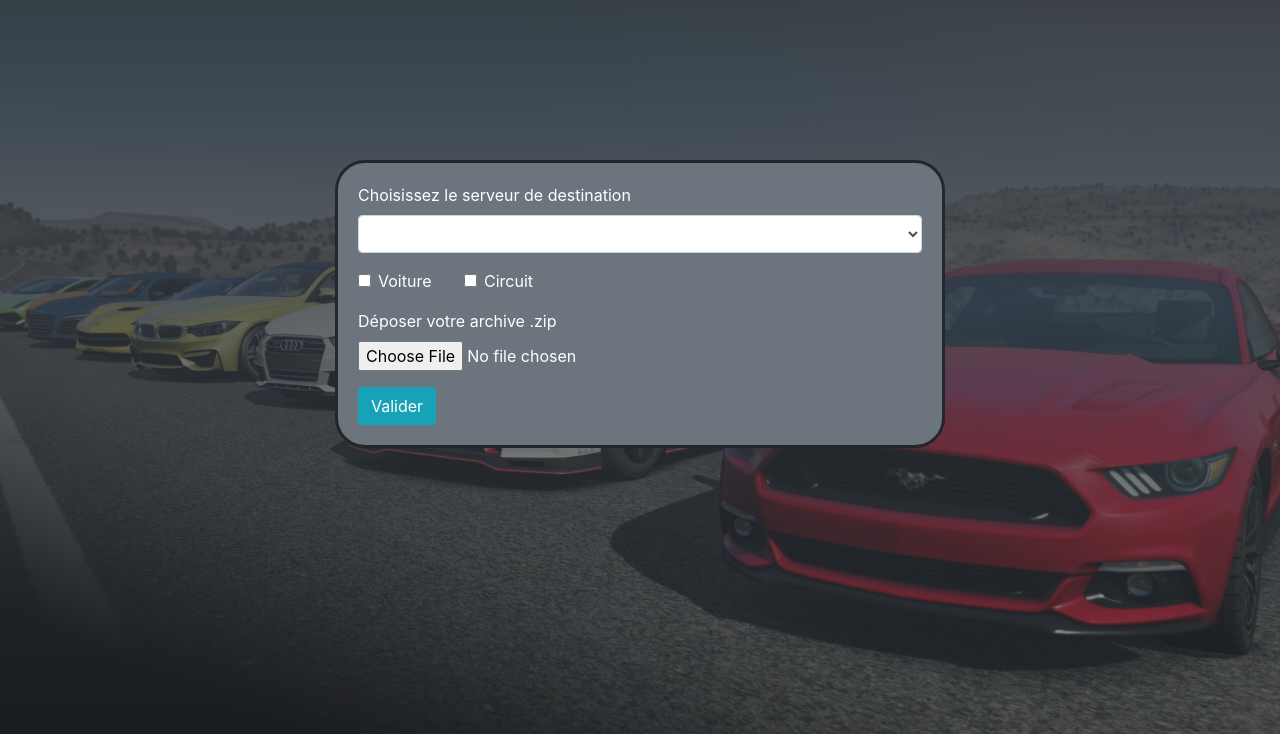
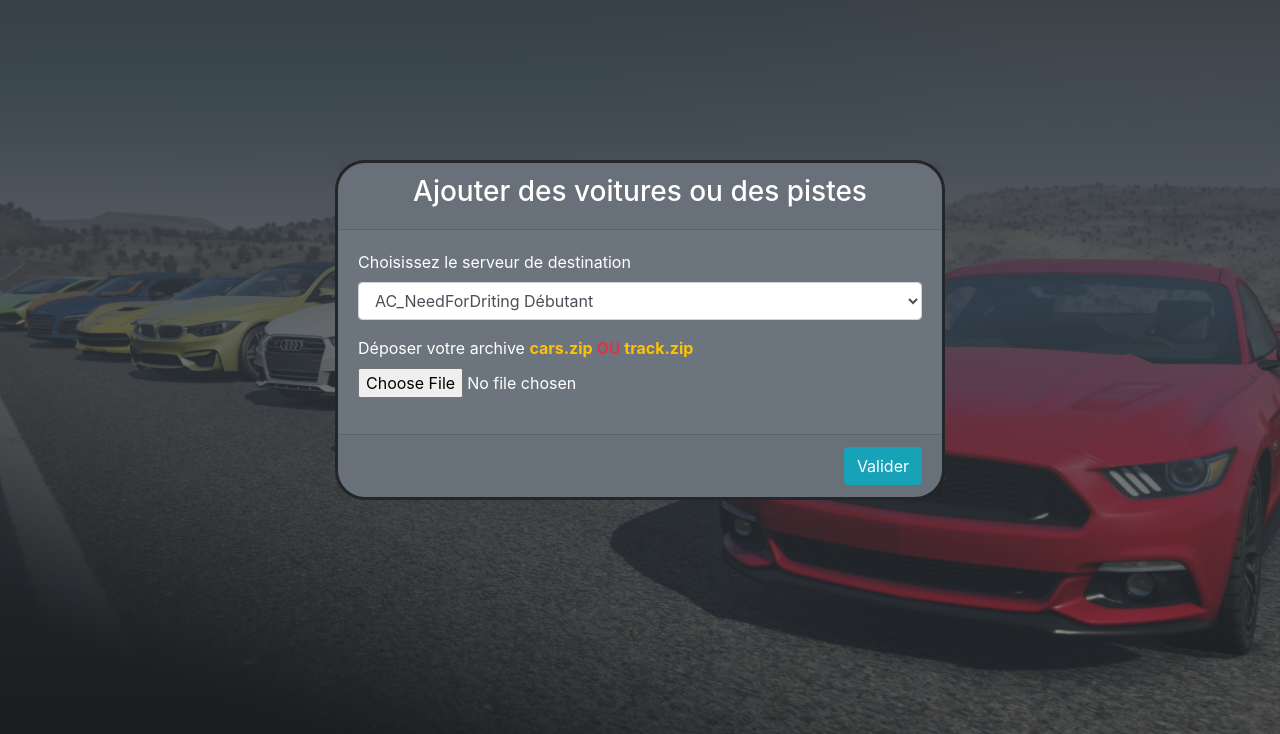
Before and after one commit to riderflo85/NeedForDrifting, a Django app: page /manage_server/upload/ in a window 1280 px wide. Shown: the part 66-800 px from the top of the page. Run offline with Django 3.2, Linux system fonts and the light colour scheme; a user stored in the database is signed in; data comes from the database, SQL or seed files in the repository; both versions use the stored data as it was after the commit; some libraries are stand-ins or nearby versions.

Commit message:
Add formulaire for upload files on the server

```diff
--- /dev/null
+++ b/acserver/listing_server.py
@@ -0,0 +1,10 @@
+from .models import Server
+
+
+def list_all_servers():
+    servers = []
+
+    for serv in Server.objects.all():
+        servers.append((serv.pk, serv.name))
+
+    return servers
--- a/acserver/templates/acserver/base.html
+++ b/acserver/templates/acserver/base.html
@@ -39,10 +39,10 @@
         </button>
 
         <div class="collapse navbar-collapse" id="navbarSupportedContent">
+            {% if user.is_authenticated %}
             <ul class="navbar-nav mr-auto">
-            {% if user.is_authenticated %}
                 <li class="nav-item">
-                    <a class="nav-link" href="#">Upload <i class="fas fa-upload"></i></a>
+                    <a class="nav-link" href="{% url 'manageserver:upload' %}">Upload <i class="fas fa-upload"></i></a>
                 </li>
                 <li class="nav-item">
                     <a class="nav-link" href="{% url 'manageserver:manager' %}">Gestion serveur <i class="fas fa-server"></i></a>
@@ -50,6 +50,7 @@
             </ul>
             <a class="nav-link account" href="{% url 'manageserver:logout' %}">disconnect <i class="fas fa-sign-out-alt"></i></a>
             {% else %}
+            <ul class="navbar-nav mr-auto"></ul>
             <a class="nav-link account" href="{% url 'manageserver:login' %}">Connexion <i class="fas fa-user-alt"></i></a>
             {% endif %}
         </div>
--- a/manageserver/forms.py
+++ b/manageserver/forms.py
@@ -1,6 +1,18 @@
 from django.contrib.auth.forms import AuthenticationForm
+from django.utils.functional import lazy
+from django.utils.translation import gettext_lazy as _
+from django.core.exceptions import ValidationError
 from django import forms
+from acserver.listing_server import list_all_servers
 
+
+def validate_zip_file(value):
+    accept = ['cars.zip', 'track.zip']
+    if str(value) not in accept:
+        raise ValidationError(
+            _("%(value)s n'est pas acceptée"),
+            params={"value": value},
+        )
 
 class LoginForm(AuthenticationForm):
     """ Login form """
@@ -18,3 +30,24 @@ class LoginForm(AuthenticationForm):
             attrs={'placeholder': 'Mot de passe', 'class': 'form-control'}
             ),
     )
+
+class UploadFileForm(forms.Form):
+    """ Upload file form """
+
+    all_servers = forms.ChoiceField(
+        label='servers',
+        choices=lazy(list_all_servers, tuple),
+        widget=forms.Select(
+            attrs={'class': 'form-control'}
+        )
+    )
+    file = forms.FileField(
+        validators=[validate_zip_file],
+        label='file',
+        widget=forms.FileInput(
+            attrs={
+                'class': 'form-control-file',
+                'accept': '.zip,application/zip',
+            },
+        )
+    )
--- a/manageserver/templates/manageserver/addcontent.html
+++ b/manageserver/templates/manageserver/addcontent.html
@@ -6,29 +6,26 @@
     <div class="row align-items-center justify-content-center">
         <div class="col-12 col-lg-6 align-self-center text-white">
             <div class="card card-border bg-secondary">
-                <div class="card-body card-border">
-                    <form>
+                <div class="card-header text-white text-center">
+                    <h3>Ajouter des voitures ou des pistes</h3>
+                </div>
+                <form method="post" action="." enctype="multipart/form-data">
+                    {% csrf_token %}
+                    <div class="card-body card-border">
                         <div class="form-group">
                             <label for="select-server">Choisissez le serveur de destination</label>
-                            <select class="form-control" id="selectServer">
-                                <option disabled>1</option>
-                            </select>
-                        </div>
-                        <div class="form-group form-check">
-                            <input type="checkbox" class="form-check-input" id="exampleCheck1">
-                            <label class="form-check-label mr-5" for="exampleCheck1">Voiture</label>
-                            <input type="checkbox" class="form-check-input" id="exampleCheck1">
-                            <label class="form-check-label" for="exampleCheck1">Circuit</label>
+                            {{ form_car.all_servers }}
                         </div>
                         <div class="form-group">
-                            <label for="exampleFormControlFile1">Déposer votre archive .zip</label>
-                            <input type="file" class="form-control-file" id="filePack">
+                            <label for="filePack">Déposer votre archive <strong class="text-warning">cars.zip </strong><strong class="text-danger">OU </strong><strong class="text-warning">track.zip</strong></label>
+                            {{ form_car.file }}
                         </div>
+                    </div>
+                    <div class="card-footer text-right">
                         <button type="submit" class="btn btn-info">Valider</button>
-                    </form>
-                </div>
+                    </div>
+                </form>
             </div>
-
         </div>
     </div>
 </div>
--- a/manageserver/templates/manageserver/task.html
+++ b/manageserver/templates/manageserver/task.html
@@ -8,7 +8,7 @@
             <h1 class="text-white">Bienvenu <strong class="text-color">{{ user.username }}</strong> !</h1>
         </div>
         <div class="col-lg-4 align-self-baseline box-manager">
-            <a href="{% url 'manageserver:upload' %}" type="button" class="btn btn-primary btn-manager">Ajouter du contenu sur le serveur</a>
+            <a href="{% url 'manageserver:upload' %}" type="button" class="btn btn-primary btn-manager">Ajouter du contenu sur un serveur</a>
         </div>
         <div class="col-lg-4 align-self-baseline box-manager">
             <a href="#" type="button" class="btn btn-info btn-manager">Modifier les paramètres d'un serveur</a>
--- a/manageserver/views.py
+++ b/manageserver/views.py
@@ -1,8 +1,32 @@
-from django.shortcuts import render
+from django.shortcuts import render, reverse, redirect
+from django.contrib.auth.decorators import login_required
+from acserver.models import Server
+from .forms import UploadFileForm
+from .utils import unzip_pack
 
 
+@login_required
 def manager(request):
     return render(request, 'manageserver/task.html')
 
+@login_required
 def upload(request):
-    return render(request, 'manageserver/addcontent.html')
+    context = {}
+    if request.method == "POST":
+        form = UploadFileForm(request.POST, request.FILES)
+        if form.is_valid():
+            server = Server.objects.get(pk=int(form.cleaned_data['all_servers']))
+            file = request.FILES['file']
+            if unzip_pack(file, server):
+                return redirect(reverse('manageserver:upload'))
+
+        else:
+            context['errors'] = form.errors.items()
+
+    else:
+        form_car = UploadFileForm()
+        form_track = UploadFileForm()
+        context['form_car'] = form_car
+        # context['form_track'] = form_track
+
+    return render(request, 'manageserver/addcontent.html', context)
--- a/needfordrifting/settings/default.py
+++ b/needfordrifting/settings/default.py
@@ -112,5 +112,6 @@ USE_TZ = True
 # https://docs.djangoproject.com/en/2.2/howto/static-files/
 
 STATIC_URL = '/static/'
+LOGIN_URL = '/manage_server/login/'
 LOGIN_REDIRECT_URL = '/manage_server/'
 LOGOUT_REDIRECT_URL = '/'
```
Also changed, not shown: manageserver/utils.py (added, +22 -0 lines), needfordrifting/db.sqlite3.
